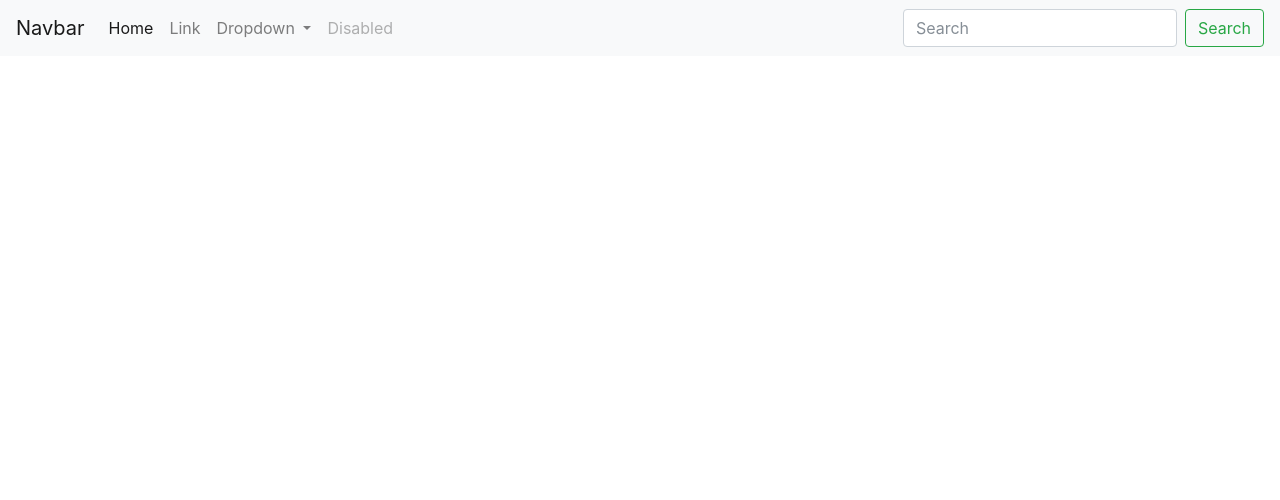
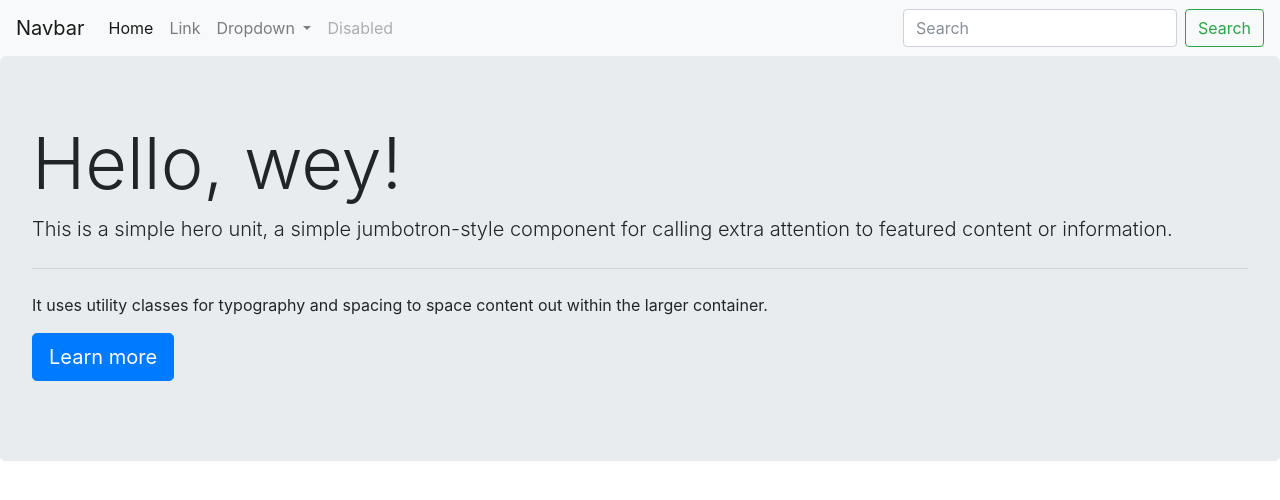
Before and after one commit to joseleonardo1995/JCE, a plain HTML site: page index.html in a window 1280 px wide. Drawn offline with nearby package versions, Linux system fonts and the light colour scheme.

Commit message:
jombonuevo

```diff
--- a/index.html
+++ b/index.html
@@ -41,8 +41,21 @@
     </form>
   </div>
 </nav>
+<!-- cristhian-->
+<div class="jumbotron">
+  <h1 class="display-3">Hello, wey!</h1>
+  <p class="lead">This is a simple hero unit, a simple jumbotron-style component for calling extra attention to featured content or information.</p>
+  <hr class="my-4">
+  <p>It uses utility classes for typography and spacing to space content out within the larger container.</p>
+  <p class="lead">
+    <a class="btn btn-primary btn-lg" href="#" role="button">Learn more</a>
+  </p>
+</div>
+<!-- cristhian-->
+
 <script src="https://code.jquery.com/jquery-3.2.1.slim.min.js" integrity="sha384-KJ3o2DKtIkvYIK3UENzmM7KCkRr/rE9/Qpg6aAZGJwFDMVNA/GpGFF93hXpG5KkN" crossorigin="anonymous"></script>
 <script src="https://cdnjs.cloudflare.com/ajax/libs/popper.js/1.12.3/umd/popper.min.js" integrity="sha384-vFJXuSJphROIrBnz7yo7oB41mKfc8JzQZiCq4NCceLEaO4IHwicKwpJf9c9IpFgh" crossorigin="anonymous"></script>
-<script src="https://maxcdn.bootstrapcdn.com/bootstrap/4.0.0-beta.2/js/bootstrap.min.js"s></script
+<script src="https://maxcdn.bootstrapcdn.com/bootstrap/4.0.0-beta.2/js/bootstrap.min.js">
+</script>
 </body>
 </html>
```
